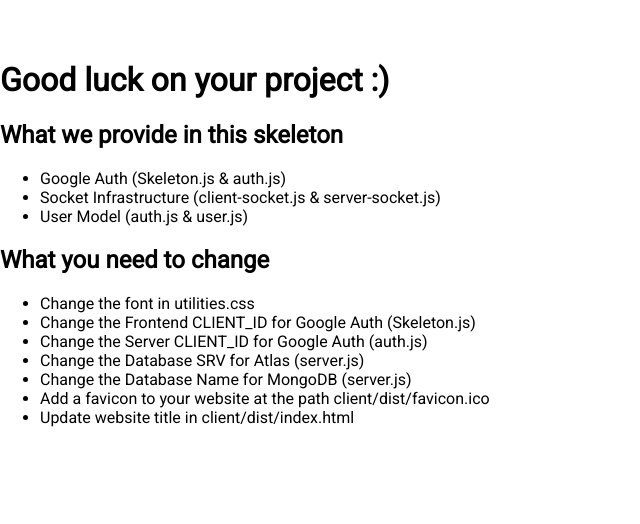
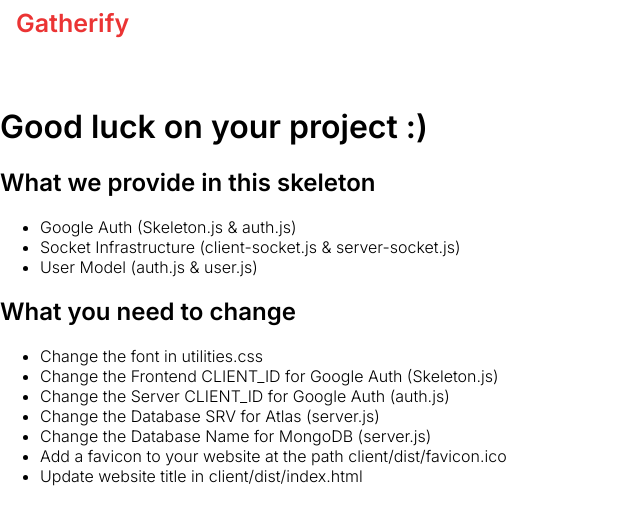
Before and after one commit to weblab-class/jliu473-jinwong01-cdarren, a React app: page / in a window 1280 px wide. Shown: the top 524 px of the page, without its empty margins (0-640 px from the left). Built offline with nearby package versions, Linux system fonts and the light colour scheme; no server answers; the HTML template or start-up script is replaced by a standard one.

Commit message:
basic navbar, removed todo comments

```diff
--- a/client/src/components/App.tsx
+++ b/client/src/components/App.tsx
@@ -9,6 +9,8 @@ import Skeleton from "./pages/Skeleton";
 import { socket } from "../client-socket";
 import User from "../../../shared/User";
 import "../utilities.css";
+
+import NavBar from "./modules/NavBar";
 
 const App = () => {
   const [userId, setUserId] = useState<string | undefined>(undefined);
@@ -46,10 +48,13 @@ const App = () => {
   // NOTE:
   // All the pages need to have the props extended via RouteComponentProps for @reach/router to work properly. Please use the Skeleton as an example.
   return (
-    <Router>
-      <Skeleton path="/" handleLogin={handleLogin} handleLogout={handleLogout} userId={userId} />
-      <NotFound default={true} />
-    </Router>
+    <>
+      <NavBar />
+      <Router>
+        <Skeleton path="/" handleLogin={handleLogin} handleLogout={handleLogout} userId={userId} />
+        <NotFound default={true} />
+      </Router>
+    </>
   );
 };
 
--- /dev/null
+++ b/client/src/components/modules/NavBar.css
@@ -0,0 +1,32 @@
+.NavBar-container {
+  padding: var(--s) var(--m);
+  background-color: var(--white);
+}
+
+.NavBar-title {
+  color: var(--primary);
+  font-size: 25px;
+}
+
+.NavBar-linkContainer {
+  margin-left: var(--l);
+}
+
+.NavBar-link,
+.NavBar-link:visited {
+  color: var(--white);
+  opacity: 0.6;
+  text-decoration: none;
+}
+
+.NavBar-link:hover {
+  opacity: 0.8;
+}
+
+.NavBar-link.NavBar-login {
+  opacity: 1;
+}
+
+.NavBar-link + .NavBar-link {
+  margin-left: var(--m);
+}
--- /dev/null
+++ b/client/src/components/modules/NavBar.tsx
@@ -0,0 +1,23 @@
+import React from "react";
+import { Link } from "@reach/router";
+import {
+  GoogleOAuthProvider,
+  GoogleLogin,
+  googleLogout,
+  CredentialResponse,
+} from "@react-oauth/google";
+
+import "./NavBar.css";
+
+/**
+ * The navigation bar at the top of all pages.
+ */
+const NavBar = (props) => {
+  return (
+    <nav className="NavBar-container">
+      <div className="NavBar-title u-bold">Gatherify</div>
+    </nav>
+  );
+};
+
+export default NavBar;
--- a/client/src/components/pages/Skeleton.tsx
+++ b/client/src/components/pages/Skeleton.tsx
@@ -9,7 +9,7 @@ import {
 import "./Skeleton.css";
 import { RouteComponentProps } from "@reach/router";
 
-//TODO(weblab student): REPLACE WITH YOUR OWN CLIENT_ID
+// REPLACE WITH YOUR OWN CLIENT_ID
 const GOOGLE_CLIENT_ID = "222848081969-93l6425mo8lhnqo2t9c8cecfa4058hvc.apps.googleusercontent.com";
 
 type Props = RouteComponentProps & {
--- a/client/src/utilities.css
+++ b/client/src/utilities.css
@@ -15,11 +15,11 @@
 */
 
 /* TODO: REPLACE WITH YOUR OWN FONT! */
-@import url("https://fonts.googleapis.com/css?family=Roboto&display=swap");
+@import url("https://fonts.googleapis.com/css2?family=Inter:wght@300;600&display=swap");
 
 :root {
-  --primary: #396dff;
-  --primary--dim: #6987db;
+  --primary: #eb3434;
+  --primary--dim: #db6969;
   --darkgrey: #d4d4d4;
   --medgrey: #e0e0e0;
   --grey: #f7f7f7;
@@ -34,7 +34,7 @@
 body {
   margin: 0;
   padding: 0;
-  font-family: "Roboto", sans-serif;
+  font-family: "Inter", sans-serif;
   font-weight: 300;
 }
 
```
Also changed, not shown: 2 other files (tests, documents, lock files or other folders).
